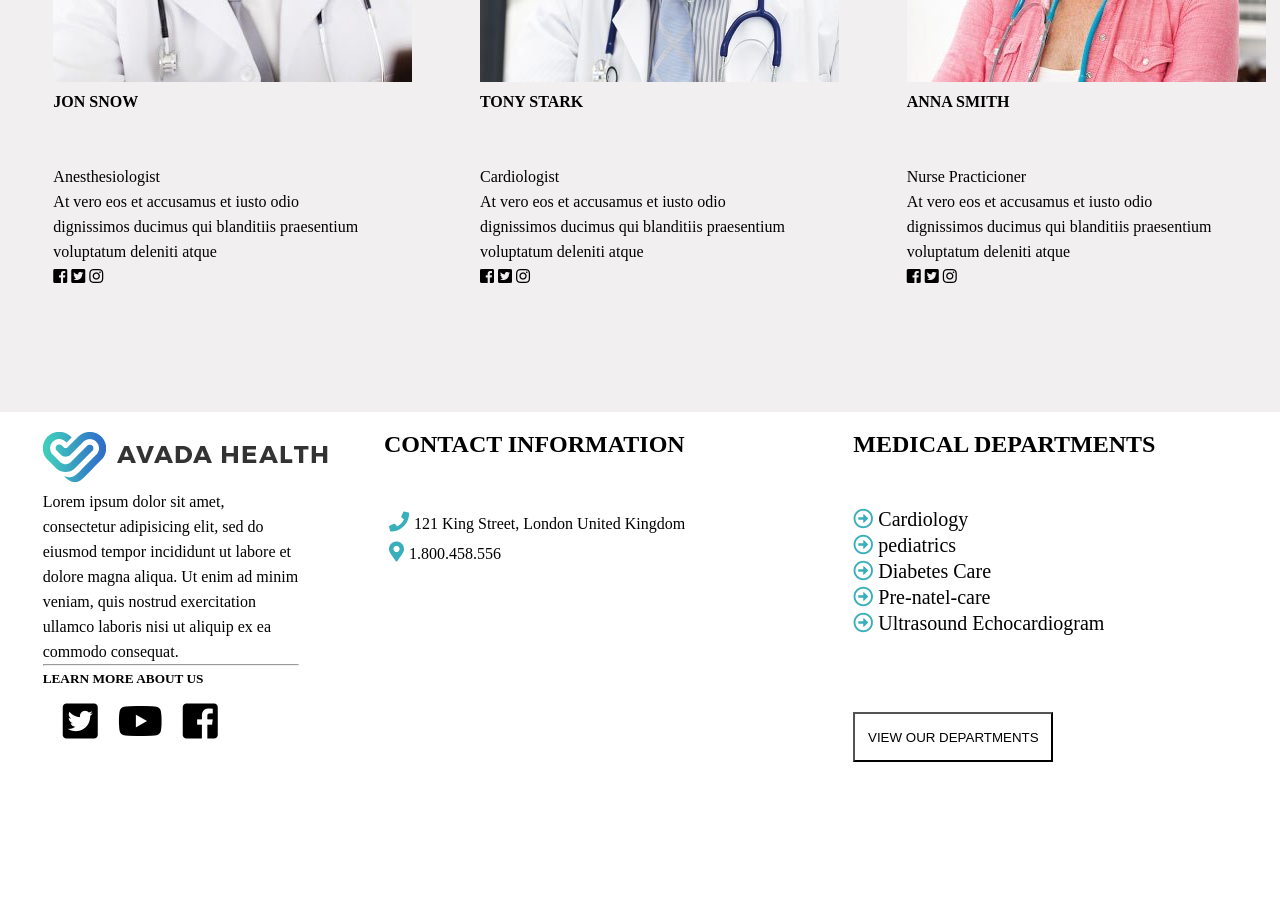
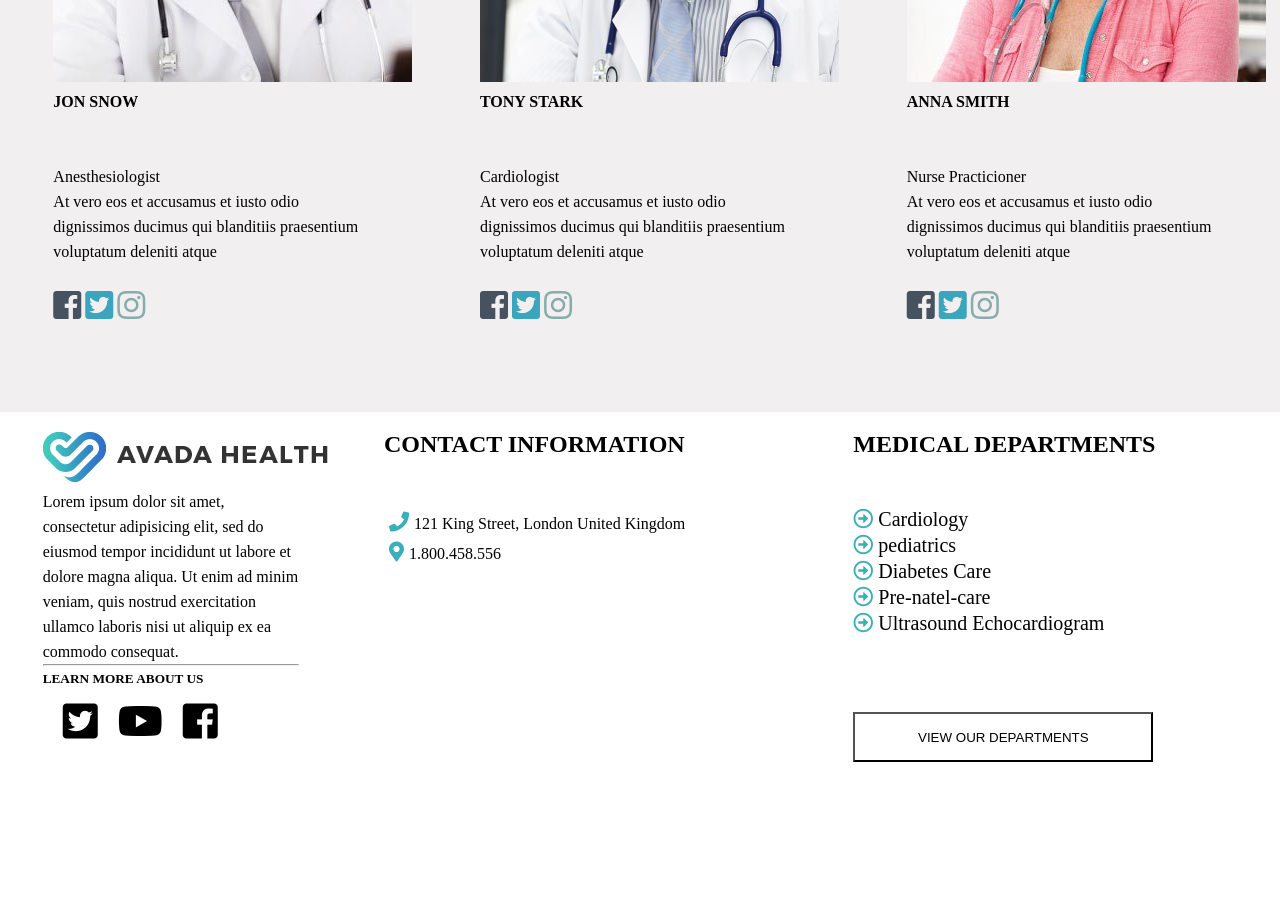
Before and after one commit to adele-recubini/proj-html-vuejs, a website: page index.html in a window 1280 px wide. Shown: the part 1958-2870 px from the top of the page. Drawn offline with nearby package versions, Linux system fonts and the light colour scheme.

Commit message:
modifiche

```diff
--- a/index.html
+++ b/index.html
@@ -85,22 +85,22 @@
           <img src="img\doctor-1.jpg" alt=""><br>
           <h4>JON SNOW</h4><br><br>
           <span>Anesthesiologist</span><br>
-          <span>At vero eos et accusamus et iusto odio dignissimos ducimus qui blanditiis praesentium voluptatum deleniti atque</span>
+          <span>At vero eos et accusamus et iusto odio dignissimos ducimus qui blanditiis praesentium voluptatum deleniti atque</span><br><br>
           <ul>
-            <li><i class="fab fa-facebook-square"></i></li>
-            <li><i class="fab fa-twitter-square" aria-hidden="true"></i></li>
-            <li><i class="fab fa-instagram" aria-hidden="true"></i></li>
+            <li><i class="fab fa-facebook-square fa-2x" :style ="'color:' + colorF"></i></li>
+            <li><i class="fab fa-twitter-square fa-2x" :style ="'color:' + colorT"></i></li>
+            <li><i class="fab fa-instagram fa-2x" :style ="'color:'+ colorI"></i></li>
           </ul>
         </div>
         <div class="items">
           <img src="img\doctor-2.jpg" alt=""><br>
           <h4>TONY STARK</h4><br><br>
           <span>Cardiologist</span><br>
-          <span>At vero eos et accusamus et iusto odio dignissimos ducimus qui blanditiis praesentium voluptatum deleniti atque</span>
+          <span>At vero eos et accusamus et iusto odio dignissimos ducimus qui blanditiis praesentium voluptatum deleniti atque</span><br><br>
           <ul>
-            <li><i class="fab fa-facebook-square"></i></li>
-            <li><i class="fab fa-twitter-square" aria-hidden="true"></i></li>
-            <li><i class="fab fa-instagram" aria-hidden="true"></i></li>
+            <li><i class="fab fa-facebook-square fa-2x" :style ="'color:' + colorF"></i></li>
+            <li><i class="fab fa-twitter-square fa-2x" :style ="'color:' + colorT"></i></li>
+            <li><i class="fab fa-instagram fa-2x" :style ="'color:'+ colorI"></i></li>
           </ul>
 
         </div>
@@ -108,11 +108,12 @@
           <img src="img\doctor-3.jpg" alt=""><br>
           <h4>ANNA SMITH</h4><br><br>
           <span>Nurse Practicioner</span><br>
-          <span>At vero eos et accusamus et iusto odio dignissimos ducimus qui blanditiis praesentium voluptatum deleniti atque</span>
+          <span>At vero eos et accusamus et iusto odio dignissimos ducimus qui blanditiis praesentium voluptatum deleniti atque</span><br><br>
           <ul>
-            <li><i class="fab fa-facebook-square"></i></li>
-            <li><i class="fab fa-twitter-square" aria-hidden="true"></i></li>
-            <li><i class="fab fa-instagram" aria-hidden="true"></i></li>
+            <li><i class="fab fa-facebook-square fa-2x" :style ="'color:' + colorF"></i></li>
+            <li><i class="fab fa-twitter-square fa-2x" :style ="'color:' + colorT"></i></li>
+            <li><i class="fab fa-instagram fa-2x" :style ="'color:'+ colorI"></i></li>
+
           </ul>
 
         </div>
--- a/main.js
+++ b/main.js
@@ -1,6 +1,9 @@
 var app = new Vue({
    el: "#app",
    data: {
+     colorF:'#46525f',
+     colorT:'#3ba5bd',
+     colorI:'#88acab',
      bgImg: 'img/header-image-homepage.jpg',
      logo:'img/medical_logo_1x_light.png',
      logoLight:'img/medical_logo_1x_dark.png',
--- a/src/app.scss
+++ b/src/app.scss
@@ -158,10 +158,13 @@
     width: 25%;
     line-height: 25px;
 
+    &>ul>li{
+      display: inline;
+    }
+
+
   }
-  .items>ul>li{
-    display: inline;
-  }
+
 
 
 }
@@ -227,7 +230,7 @@
     }
 
     &>span>button{
-      width: 200px;
+      width: 300px;
       height: 50px;
       background-color: $word;
     }
```
Also changed, not shown: dist/app.css.
